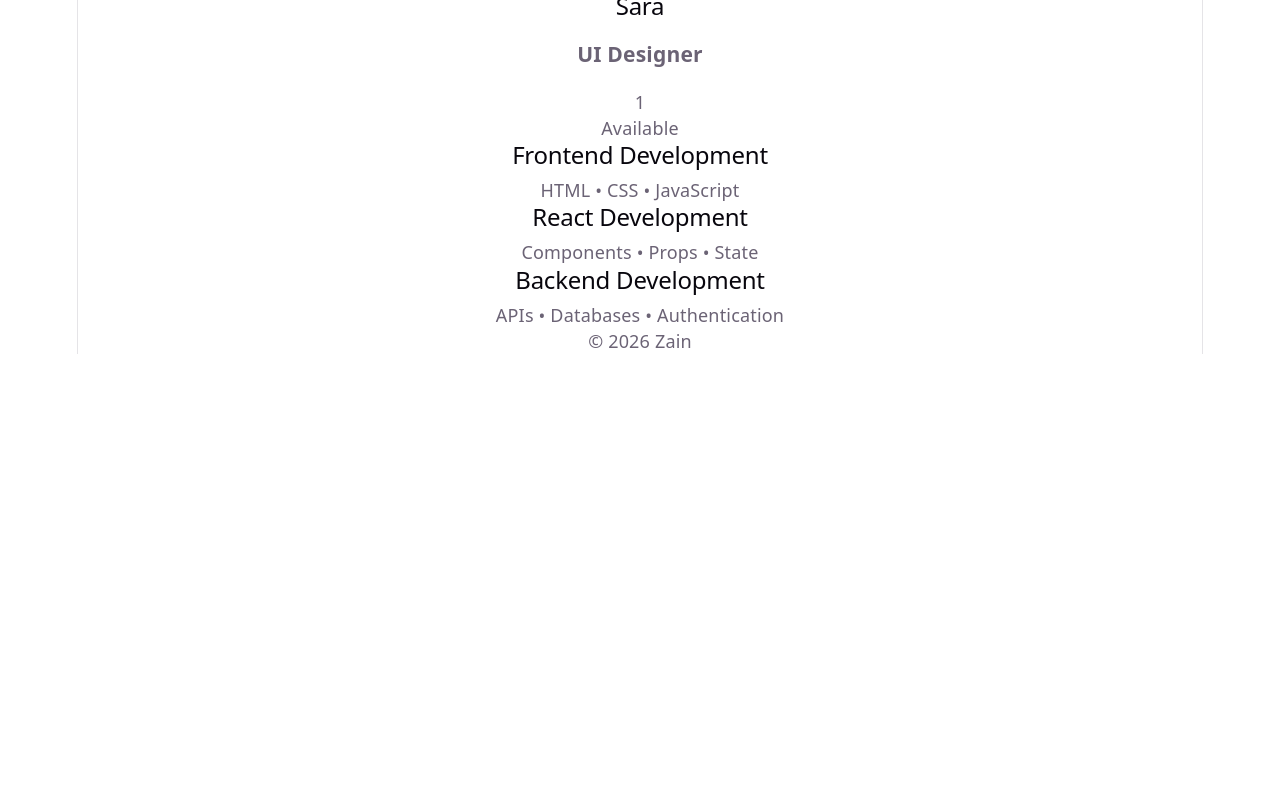
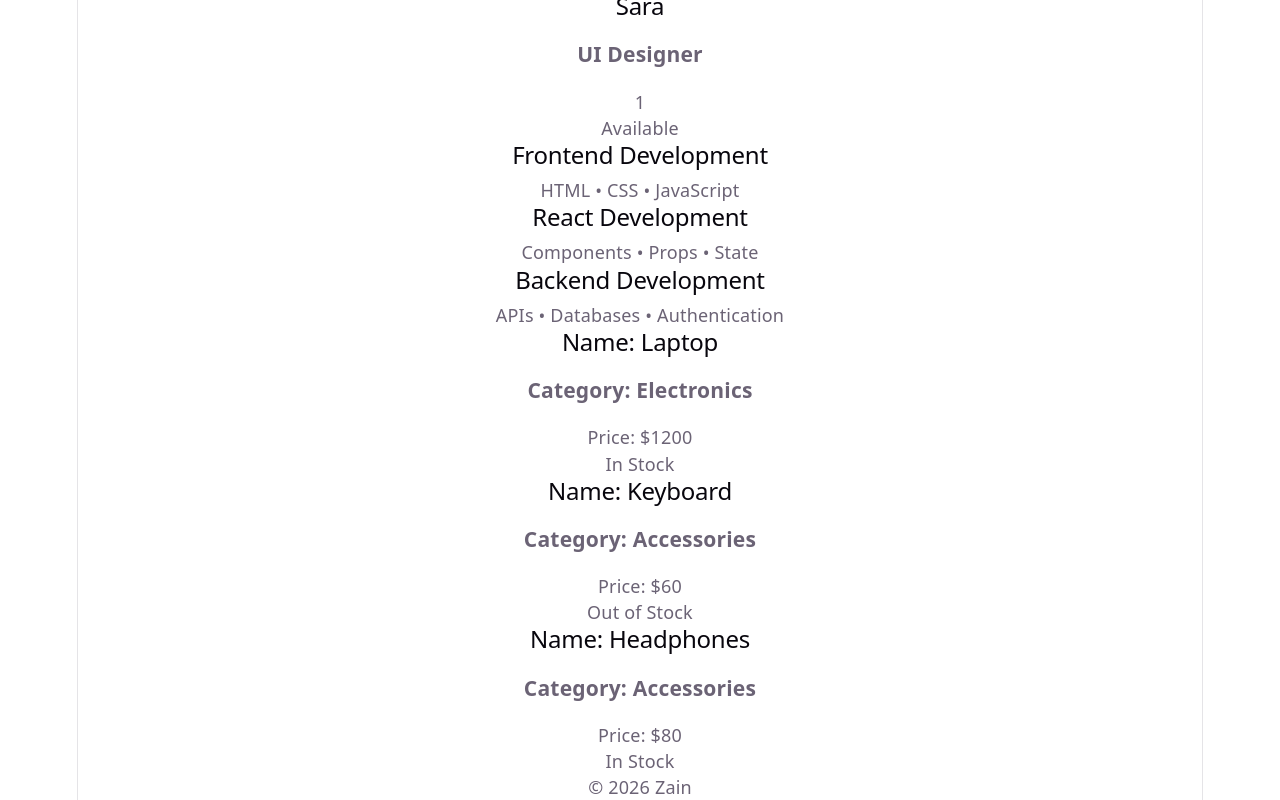
Before and after one commit to TheZainCode/react-mental-mode, a React (Vite) app: page / in a window 1280 px wide. Shown: the part 1162-1962 px from the top of the page. Before the commit the page ends 1516 px from the top, so only its background shows below. Built offline with nearby package versions, Linux system fonts and the light colour scheme.

Commit message:
feat: Adding Product

```diff
--- a/src/App.jsx
+++ b/src/App.jsx
@@ -6,6 +6,7 @@ import MainContent from './components/MainContent.jsx';
 import Footer from './components/Footer.jsx';
 import UserCard from './components/UserCard.jsx';
 import Card from './components/Card.jsx';
+import ProductCard from './components/ProductCard.jsx';
 
 function App() {
   return (
@@ -31,6 +32,9 @@ function App() {
           <h2>Backend Development</h2>
           <p>APIs • Databases • Authentication</p>
         </Card>
+        <ProductCard name="Laptop" price={1200} category="Electronics" inStock/>
+        <ProductCard name="Keyboard" price={60} category="Accessories" inStock={false}/>
+        <ProductCard name="Headphones" price={80} category="Accessories" inStock/>
       </main>
       <Footer />
     </>
--- /dev/null
+++ b/src/components/ProductCard.jsx
@@ -0,0 +1,11 @@
+function ProductCard({name,price,category,inStock}){
+    return(
+        <article>
+        <h2>Name: {name}</h2>
+        <h3>Category: {category}</h3>
+        <p>Price: ${price}</p>
+        <p>{inStock ? "In Stock" :"Out of Stock"}</p>
+        </article>
+    )
+}
+export default ProductCard;
```
